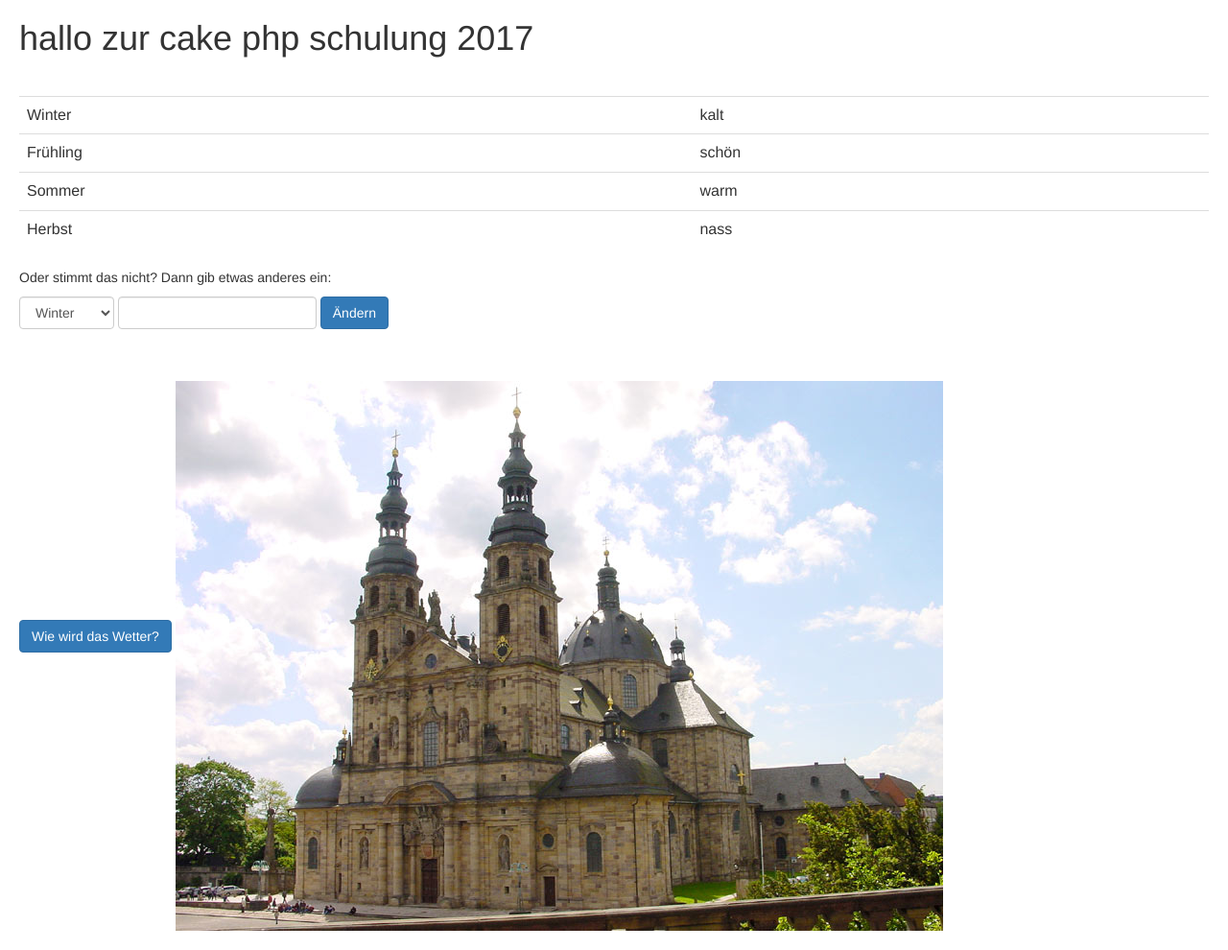
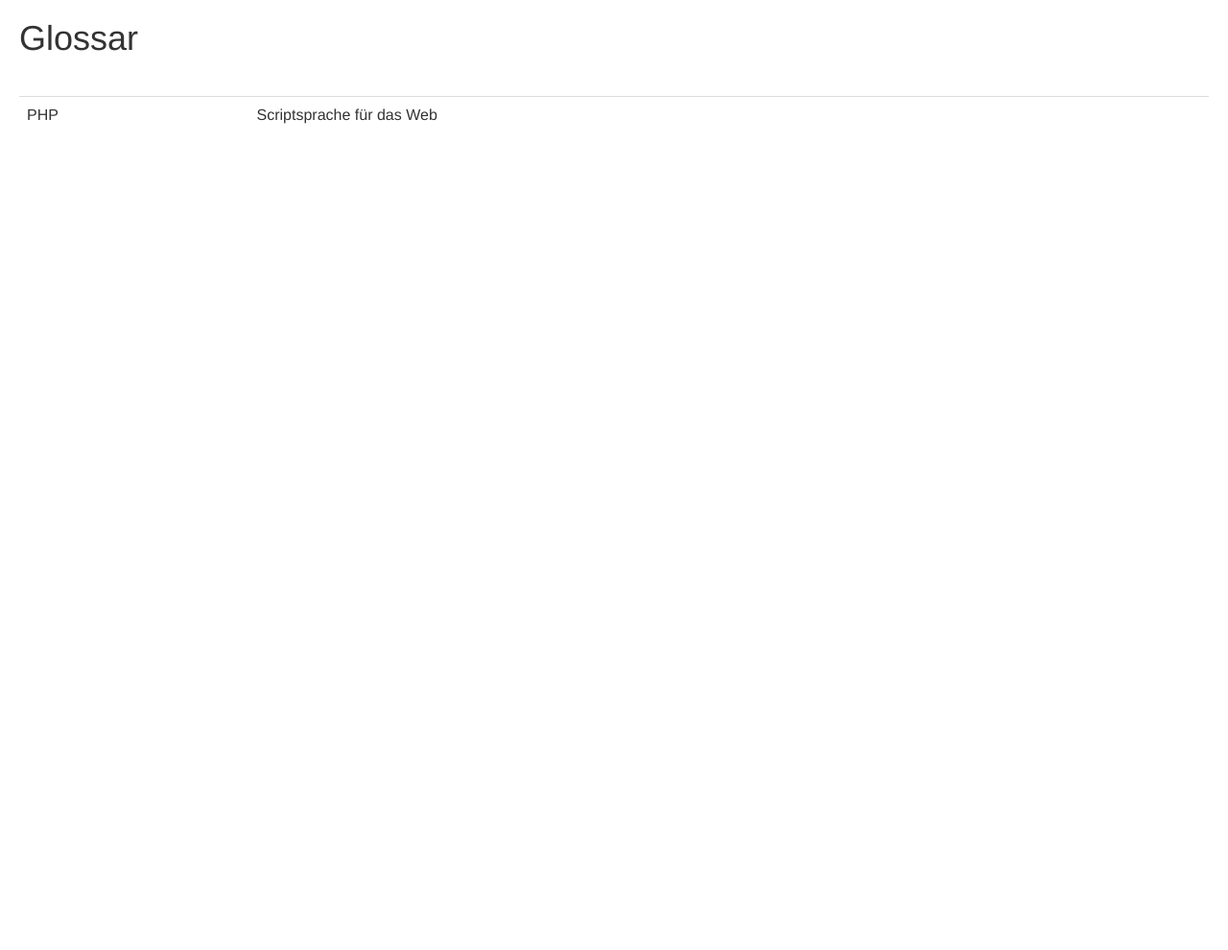
Before and after one commit to kakenbok/cakephp-schulung-2017, a PHP site: page / in a window 1280 px wide. Shown: the whole page at 96% size. After the commit the page ends 129 px from the top, so only its background shows below. Run offline with PHP 8.4, Linux system fonts and the light colour scheme; data comes from the database, SQL or seed files in the repository; both versions use the stored data as it was after the commit.

Commit message:
mysql query

```diff
--- a/index.php
+++ b/index.php
@@ -1,61 +1,44 @@
 <?php
     ini_set('display_errors', 1);
+
+    $connection = mysqli_connect('localhost', 'root', 'root');
+    mysqli_select_db($connection, 'php_glossar');
+    mysqli_query($connection, "SET NAMES 'utf8'");
+    $result = mysqli_query($connection, 'select * from glossar');
 ?>
 
 <html>
 
     <head>
         <title>CakePHP</title>
+        <meta http-equiv="Content-Type" content="text/html; charset=utf-8"/>
         <link rel="stylesheet" href="https://maxcdn.bootstrapcdn.com/bootstrap/3.3.7/css/bootstrap.min.css" integrity="sha384-BVYiiSIFeK1dGmJRAkycuHAHRg32OmUcww7on3RYdg4Va+PmSTsz/K68vbdEjh4u" crossorigin="anonymous">
         <link rel="stylesheet" href="styles.css">
-        <script type="text/javascript" src="scripts.js"></script>
     </head>
 
     <body>
-        <h1><?= 'hallo zur cake php schulung 2017'; ?></h1>
+        <h1>Glossar</h1>
 
         <?php
-            $seasons = [
-                'Winter' => 'kalt',
-                'Frühling' => 'schön',
-                'Sommer' => 'warm',
-                'Herbst' => 'nass',
-            ];
         ?>
 
         <table class="table">
             <?php
-                foreach ($seasons as $season => $weather) {
-                    if (isset($_POST['season']) && $_POST['season'] === $season) {
-                        $weather = htmlentities($_POST['weather']);
-                    }
+                while ($row = mysqli_fetch_assoc($result)) {
             ?>
             <tr>
-                <td><?= $season ?></td>
-                <td><?= $weather ?></td>
+                <td><?= $row['term'] ?></td>
+                <td><?= $row['description'] ?></td>
             </tr>
             <?php
                 } // close foreach block
             ?>
         </table>
 
-        <p>Oder stimmt das nicht? Dann gib etwas anderes ein:</p>
-
-        <form method="POST" class="form-inline">
-            <select name="season" class="form-control">
-                <?php
-                    foreach (array_keys($seasons) as $season) {
-                        echo '<option>' . $season . '</option>';
-                    }
-                ?>
-            </select>
-            <input name="weather" class="form-control">
-            <button type="submit" class="btn btn-primary">Ändern</button>
-        </form>
-
-        <button class="btn btn-primary" onclick="showWeather()">Wie wird das Wetter?</button>
-
-        <img src="kathedrale.jpg" />
     </body>
 
 </html>
+
+<?php
+    mysqli_close($connection);
+?>
--- a/scripts.js
+++ /dev/null
@@ -1,3 +0,0 @@
-function showWeather () {
-  alert('es gibt kein schlechtes wetter');
-}
```
Also changed, not shown: schema.sql (added, +36 -0 lines), xss-injection.txt (deleted, +0 -13 lines), kathedrale.jpg (deleted), 1 other file.
